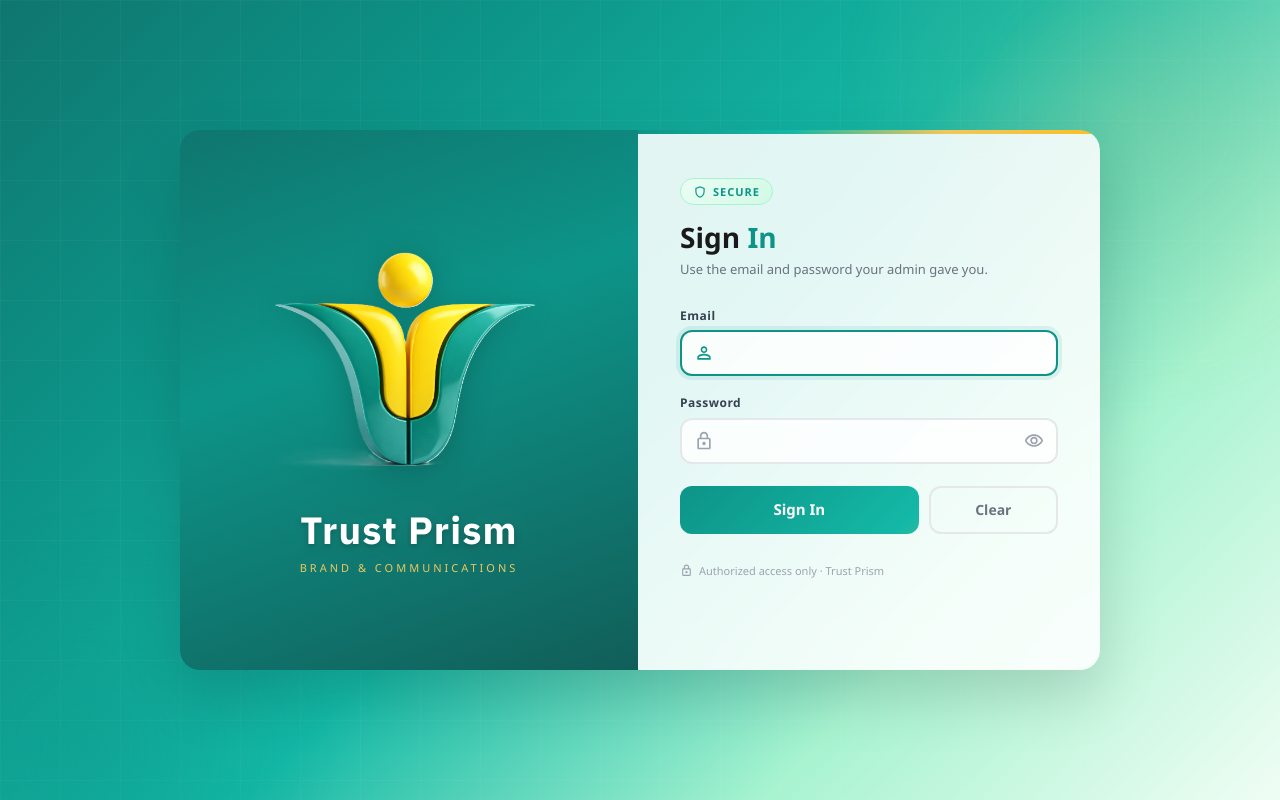
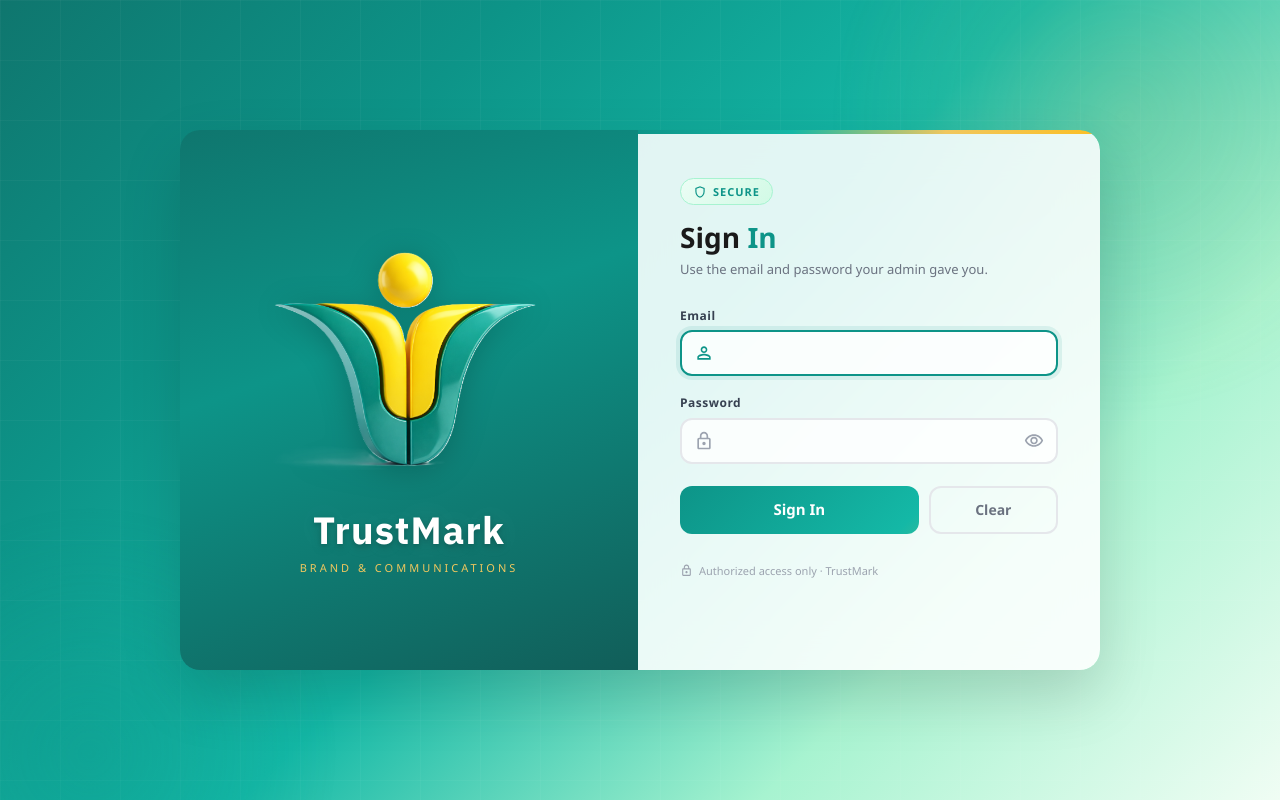
Before and after one commit to TrustLabIT/Trust-Prism, a React (Create React App) app in the folder frontend/: page /login in a window 1280 px wide. Built offline with nearby package versions, Linux system fonts and the light colour scheme.

Commit message:
name change

```diff
--- a/frontend/src/pages/Login.js
+++ b/frontend/src/pages/Login.js
@@ -41,7 +41,7 @@ export default function Login() {
         {/* Brand half */}
         <div className="gbl-brand">
           <img src={`${process.env.PUBLIC_URL}/trustlab-logo.png`} alt="" aria-hidden="true" />
-          <h1>Trust Prism</h1>
+          <h1>TrustMark</h1>
           <div className="gbl-dept">Brand &amp; Communications</div>
         </div>
 
@@ -79,7 +79,7 @@ export default function Login() {
 
           <div className="gbl-foot">
             <LockOutlinedIcon sx={{ fontSize: 13 }} />
-            <span>Authorized access only · Trust Prism</span>
+            <span>Authorized access only · TrustMark</span>
           </div>
         </form>
       </div>
```
